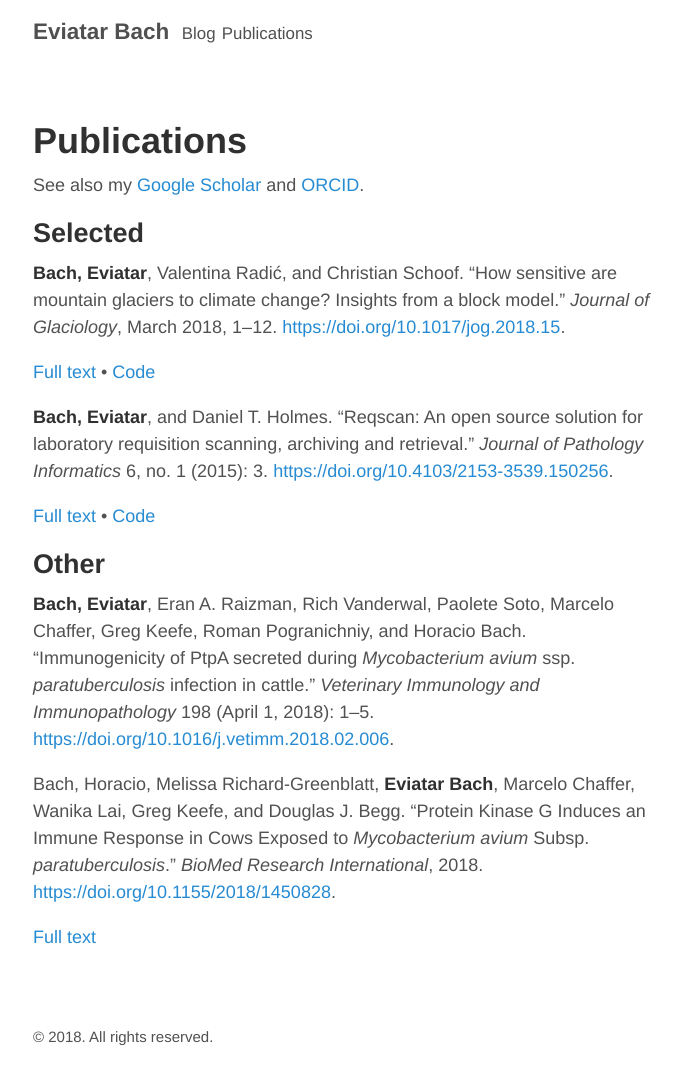
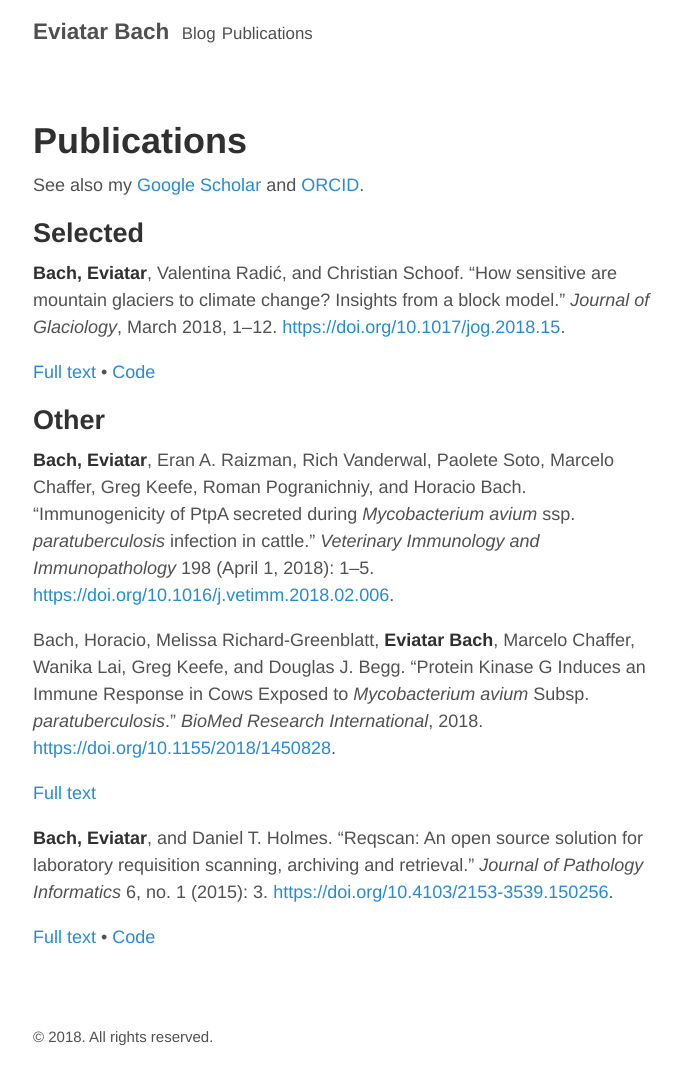
Before and after one commit to eviatarbach/website_old, a Jekyll site: the page built from publications.md, in a window 1280 px wide. Shown: the whole page, without its empty margins (292-974 px from the left). Built offline with Jekyll 4.4.1, drawn with Linux system fonts in a browser that asks for light colours; part of the change alters nothing that is shown.

```diff
--- a/publications.md
+++ b/publications.md
@@ -11,10 +11,6 @@ See also my [Google Scholar](https://scholar.google.com/citations?user=qeCEIpwAA
 
 [Full text](assets/how_sensitive_are_mountain_glaciers_to_climate_change_insights_from_a_block_model.pdf) • [Code](https://github.com/eviatarbach/glaciers)
 
-**Bach, Eviatar**, and Daniel T. Holmes. “Reqscan: An open source solution for laboratory requisition scanning, archiving and retrieval.” *Journal of Pathology Informatics* 6, no. 1 (2015): 3. [https://doi.org/10.4103/2153-3539.150256](https://doi.org/10.4103/2153-3539.150256).
-
-[Full text](assets/JPatholInform613-181267_050206.pdf) • [Code](https://github.com/eviatarbach/reqscan)
-
 ## Other
 
 **Bach, Eviatar**, Eran A. Raizman, Rich Vanderwal, Paolete Soto, Marcelo Chaffer, Greg Keefe, Roman Pogranichniy, and Horacio Bach. “Immunogenicity of PtpA secreted during *Mycobacterium avium* ssp. *paratuberculosis* infection in cattle.” *Veterinary Immunology and Immunopathology* 198 (April 1, 2018): 1–5. [https://doi.org/10.1016/j.vetimm.2018.02.006](https://doi.org/10.1016/j.vetimm.2018.02.006).
@@ -22,3 +18,7 @@ See also my [Google Scholar](https://scholar.google.com/citations?user=qeCEIpwAA
 Bach, Horacio, Melissa Richard-Greenblatt, **Eviatar Bach**, Marcelo Chaffer, Wanika Lai, Greg Keefe, and Douglas J. Begg. “Protein Kinase G Induces an Immune Response in Cows Exposed to *Mycobacterium avium* Subsp. *paratuberculosis*.” *BioMed Research International*, 2018. [https://doi.org/10.1155/2018/1450828](https://doi.org/10.1155/2018/1450828).
 
 [Full text](assets/1450828.pdf)
+
+**Bach, Eviatar**, and Daniel T. Holmes. “Reqscan: An open source solution for laboratory requisition scanning, archiving and retrieval.” *Journal of Pathology Informatics* 6, no. 1 (2015): 3. [https://doi.org/10.4103/2153-3539.150256](https://doi.org/10.4103/2153-3539.150256).
+
+[Full text](assets/JPatholInform613-181267_050206.pdf) • [Code](https://github.com/eviatarbach/reqscan)
```
